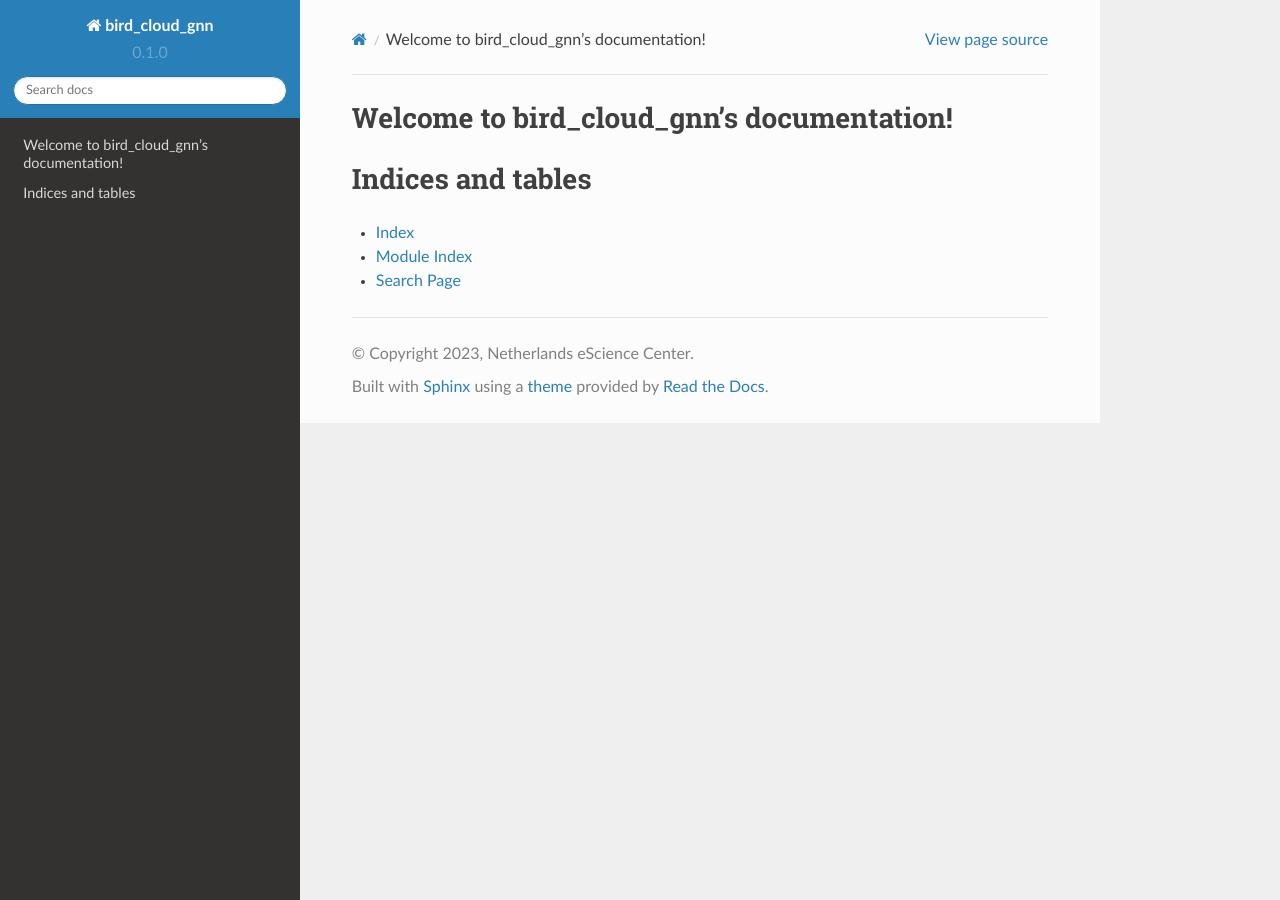
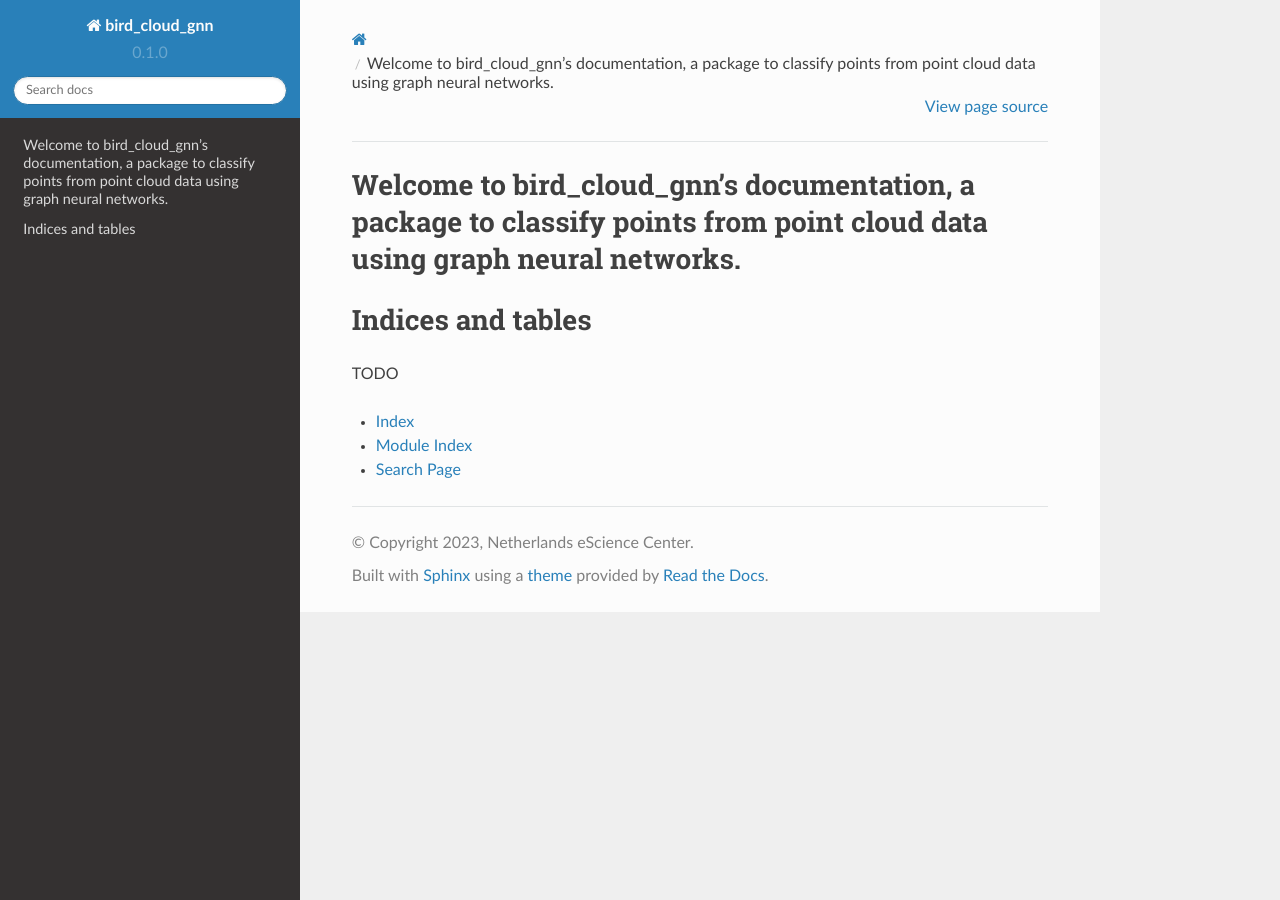
Before and after one commit to point-cloud-radar/bird-cloud-gnn, a Sphinx documentation site: the page built from docs/index.rst, in a window 1280 px wide. Built offline with Sphinx 7.4.7 and the Read the Docs theme 2.0.0, drawn with Linux system fonts in a browser that asks for light colours.

Commit message:
test documentation

```diff
--- a/docs/conf.py
+++ b/docs/conf.py
@@ -19,7 +19,7 @@
 
 project = "bird_cloud_gnn"
 copyright = "2023, Netherlands eScience Center"
-author = "Olga Lyashevska"
+author = "Olga Lyashevska and Abel S.Sequeira"
 
 # The version info for the project you're documenting, acts as replacement for
 # |version| and |release|, also used in various other places throughout the
--- a/docs/index.rst
+++ b/docs/index.rst
@@ -3,7 +3,7 @@
    You can adapt this file completely to your liking, but it should at least
    contain the root `toctree` directive.
 
-Welcome to bird_cloud_gnn's documentation!
+Welcome to bird_cloud_gnn's documentation, a package to classify points from point cloud data using graph neural networks.
 ==========================================================
 
 .. toctree::
@@ -13,6 +13,8 @@ Welcome to bird_cloud_gnn's documentation!
 Indices and tables
 ==================
 
+TODO
+
 * :ref:`genindex`
 * :ref:`modindex`
 * :ref:`search`
```
Also changed, not shown: 1 other file.
